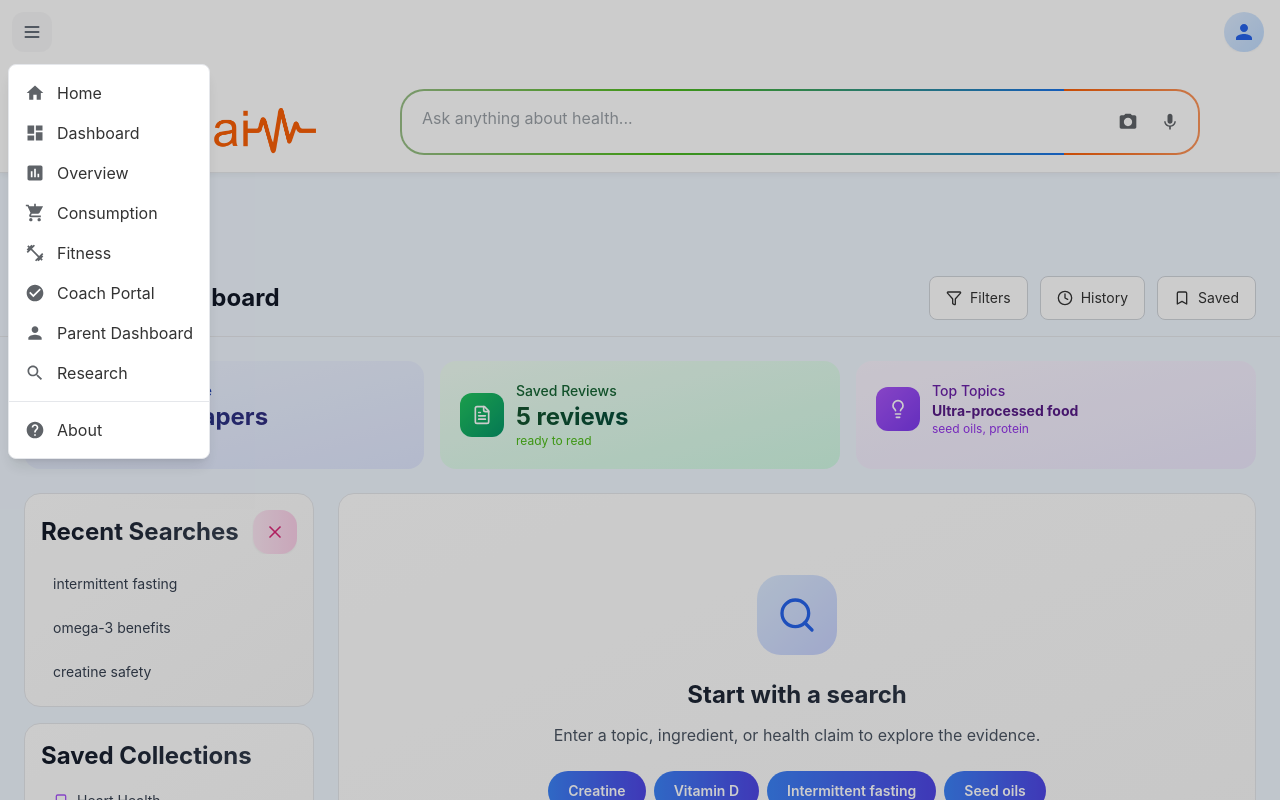
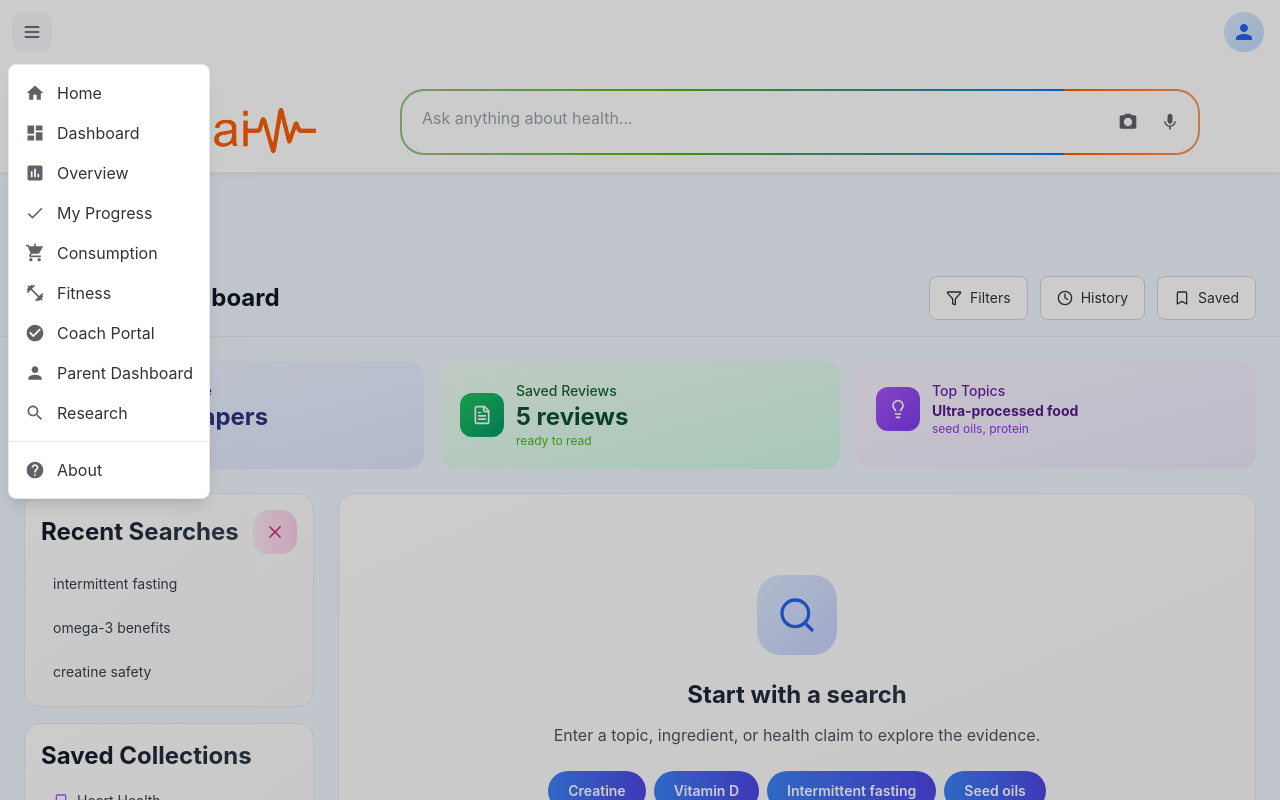
Before and after one commit to kortney-lee/wihy_app, a React (Create React App) app in the folder client/: page /research in a window 1280 px wide. Both pictures are taken after a click on the button 32 px from the left and 32 px from the top of the page. Shown: the top 800 px of the page. Built offline with nearby package versions, Linux system fonts and the light colour scheme; no server answers.

Commit message:
feat: Update dashboard pages to use brand background color #f0f7ff and add My Progress navigation link

```diff
--- a/client/src/components/shared/Header.tsx
+++ b/client/src/components/shared/Header.tsx
@@ -991,6 +991,18 @@ const Header: React.FC<HeaderProps> = ({
               <button
                 className="w-full text-left px-4 py-2 hover:bg-gray-100 transition-colors duration-200 flex items-center gap-3"
                 onClick={() => {
+                  navigate('/myprogress');
+                  setShowNavMenu(false);
+                }}
+              >
+                <svg width="20" height="20" viewBox="0 0 24 24" fill="currentColor" style={{ color: '#5f6368' }}>
+                  <path d="M9 16.2L4.8 12l-1.4 1.4L9 19 21 7l-1.4-1.4L9 16.2z"/>
+                </svg>
+                My Progress
+              </button>
+              <button
+                className="w-full text-left px-4 py-2 hover:bg-gray-100 transition-colors duration-200 flex items-center gap-3"
+                onClick={() => {
                   navigate('/consumption');
                   setShowNavMenu(false);
                 }}
--- a/client/src/pages/CoachDashboard.tsx
+++ b/client/src/pages/CoachDashboard.tsx
@@ -10,7 +10,7 @@ const CoachDashboardPage: React.FC<CoachDashboardPageProps> = ({ windowWidth })
   return (
     <div style={{
       minHeight: '100vh',
-      backgroundColor: '#f8fafc'
+      backgroundColor: '#f0f7ff'
     }}>
       <Header
         variant="results"
--- a/client/src/pages/ConsumptionDashboard.tsx
+++ b/client/src/pages/ConsumptionDashboard.tsx
@@ -22,7 +22,7 @@ const ConsumptionDashboardPage: React.FC<ConsumptionDashboardPageProps> = ({ win
   return (
     <div style={{
       minHeight: '100vh',
-      backgroundColor: '#f8fafc'
+      backgroundColor: '#f0f7ff'
     }}>
       <Header
         variant="results"
--- a/client/src/pages/FitnessDashboard.tsx
+++ b/client/src/pages/FitnessDashboard.tsx
@@ -95,7 +95,7 @@ const FitnessDashboardPage: React.FC<FitnessDashboardPageProps> = ({ windowWidth
   return (
     <div style={{
       minHeight: '100vh',
-      backgroundColor: '#f8fafc'
+      backgroundColor: '#f0f7ff'
     }}>
       <Header
         variant="results"
```
